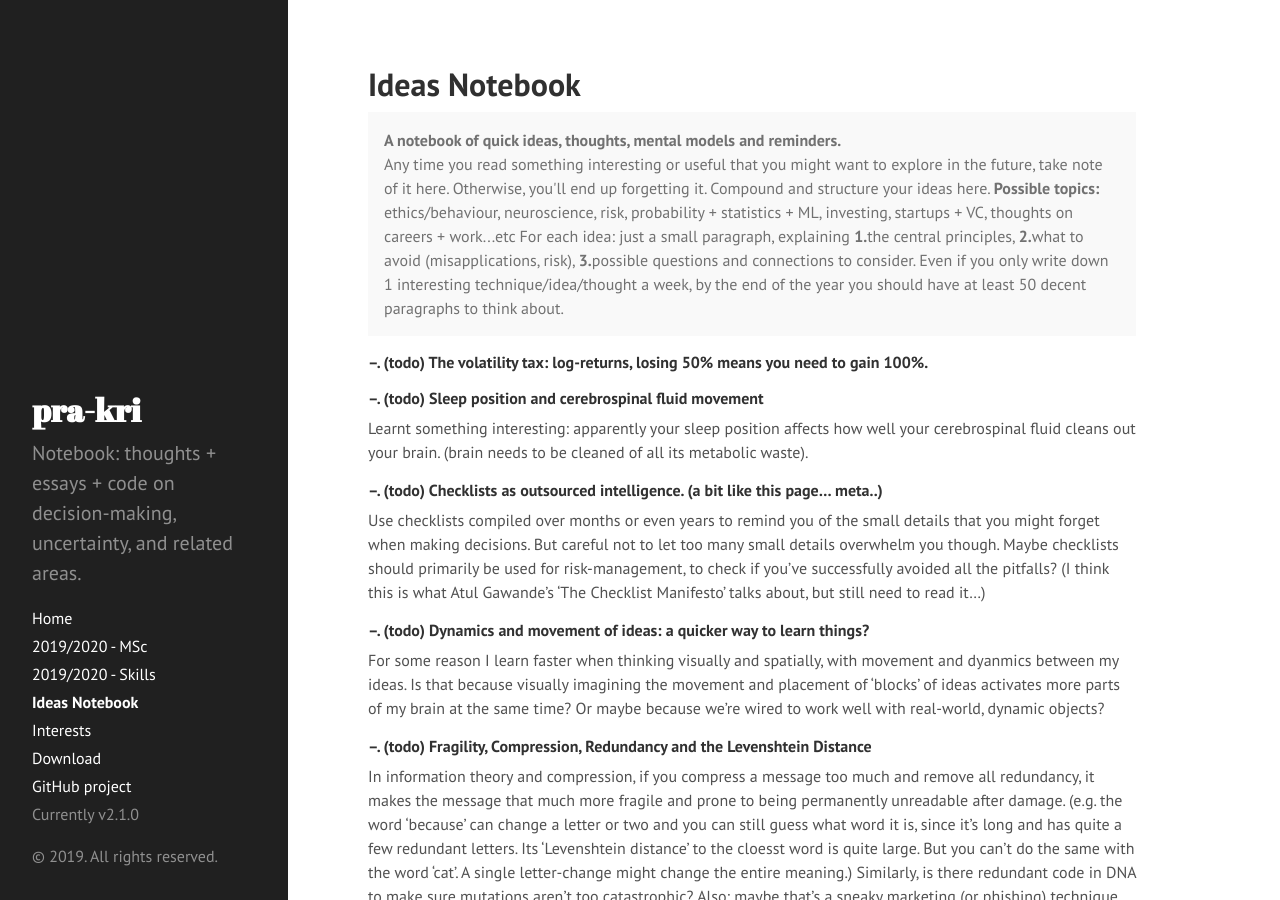
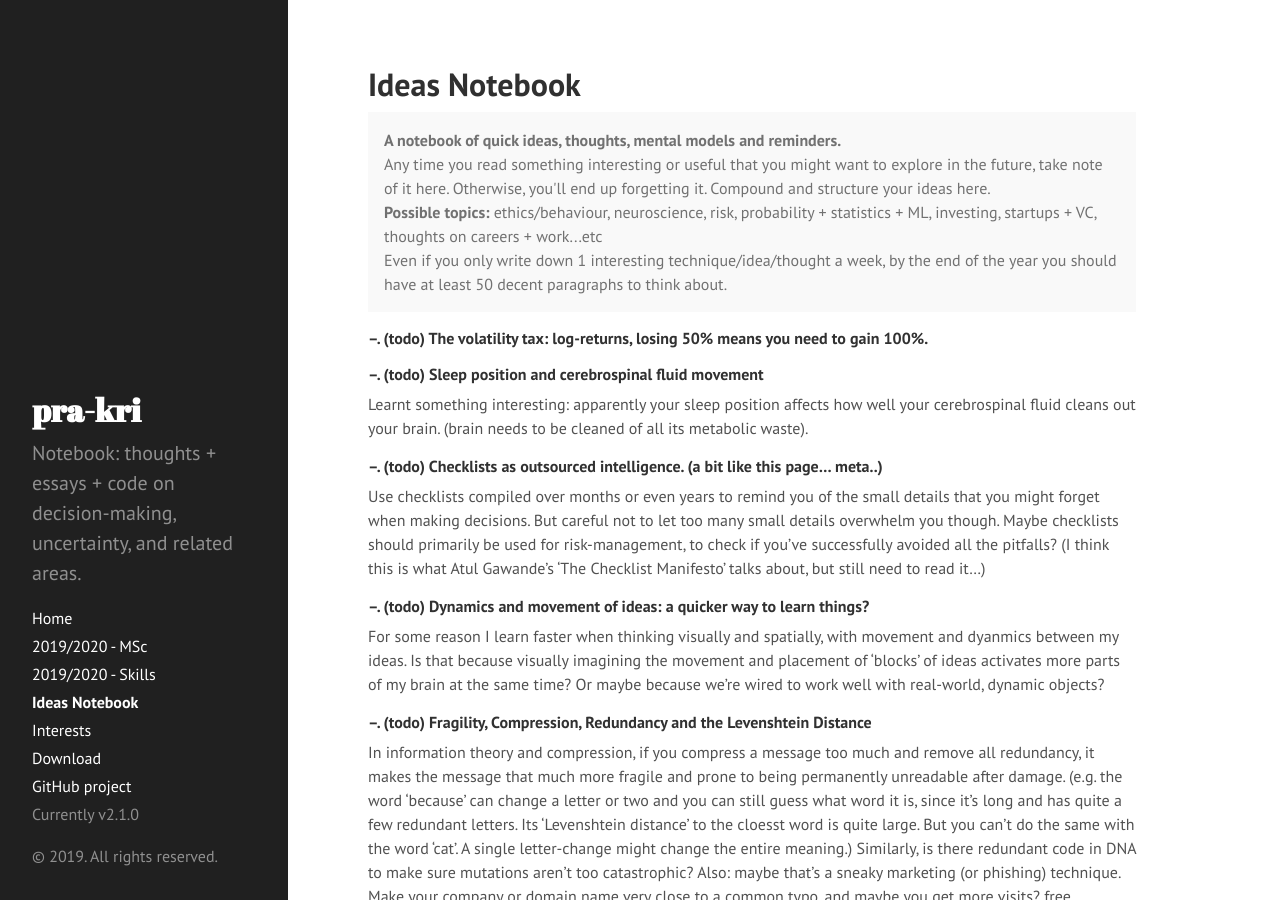
Before and after one commit to pra-kri/pra-kri.github.io, a Jekyll site: the page built from IdeasNotebook.md, in a window 1280 px wide and 900 px high. Built offline with Jekyll 4.4.1, drawn with Linux system fonts in a browser that asks for light colours; Markdown is read by kramdown in place of the engine named in the settings.

Commit message:
Update IdeasNotebook.md

```diff
--- a/IdeasNotebook.md
+++ b/IdeasNotebook.md
@@ -6,11 +6,9 @@ title: Ideas Notebook
 <p class="message">
   <b>A notebook of quick ideas, thoughts, mental models and reminders.</b> <br>
   Any time you read something interesting or useful that you might want to explore in the future, take note of it here. Otherwise, you'll end up forgetting it. Compound and structure your ideas here.
-
+  <br>
   <b>Possible topics:</b> ethics/behaviour, neuroscience, risk, probability + statistics + ML, investing, startups + VC, thoughts on careers + work...etc
-
-  For each idea: just a small paragraph, explaining <b>1.</b>the central principles, <b>2.</b>what to avoid (misapplications, risk), <b>3.</b>possible questions and connections to consider.
-
+  <br>
   Even if you only write down 1 interesting technique/idea/thought a week, by the end of the year you should have at least 50 decent paragraphs to think about.
 </p>
 
```
